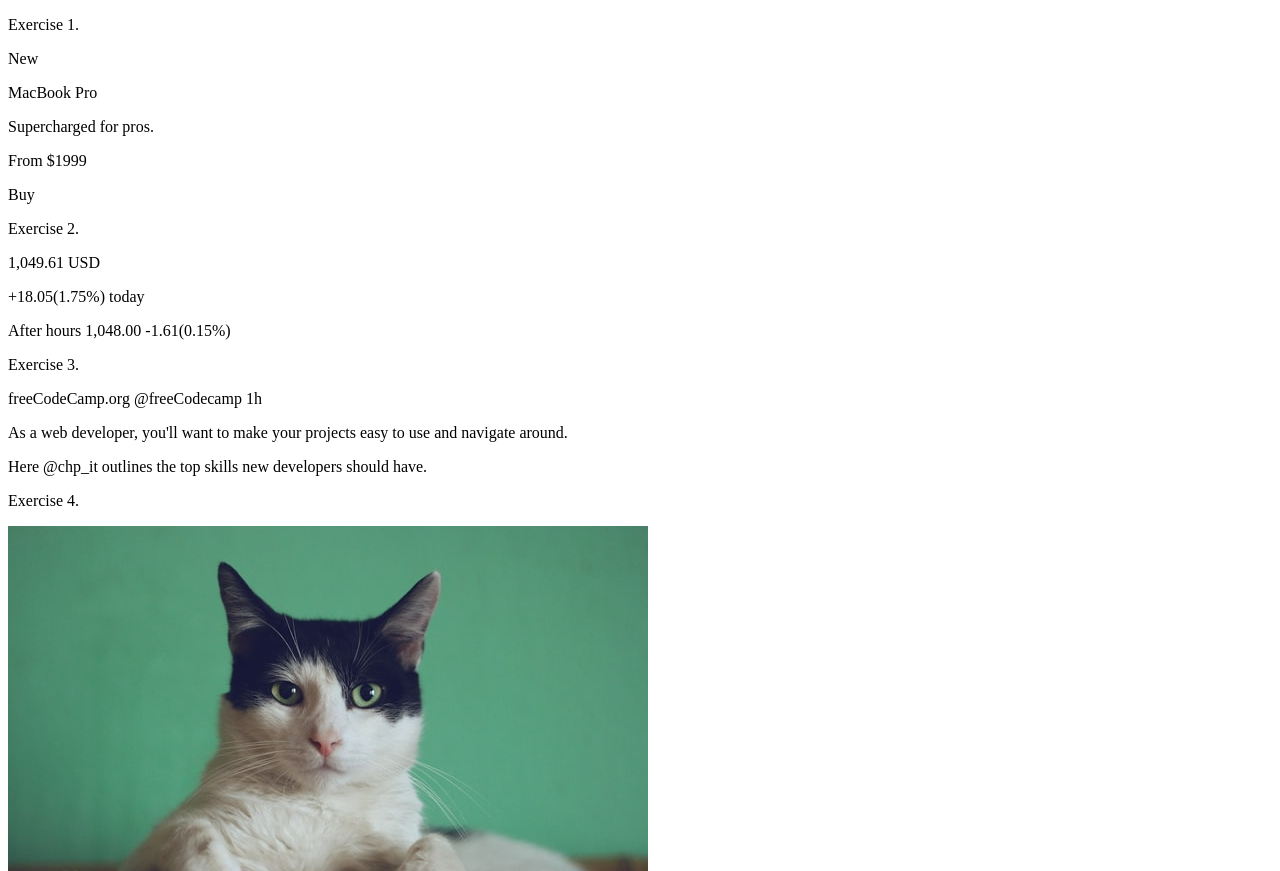
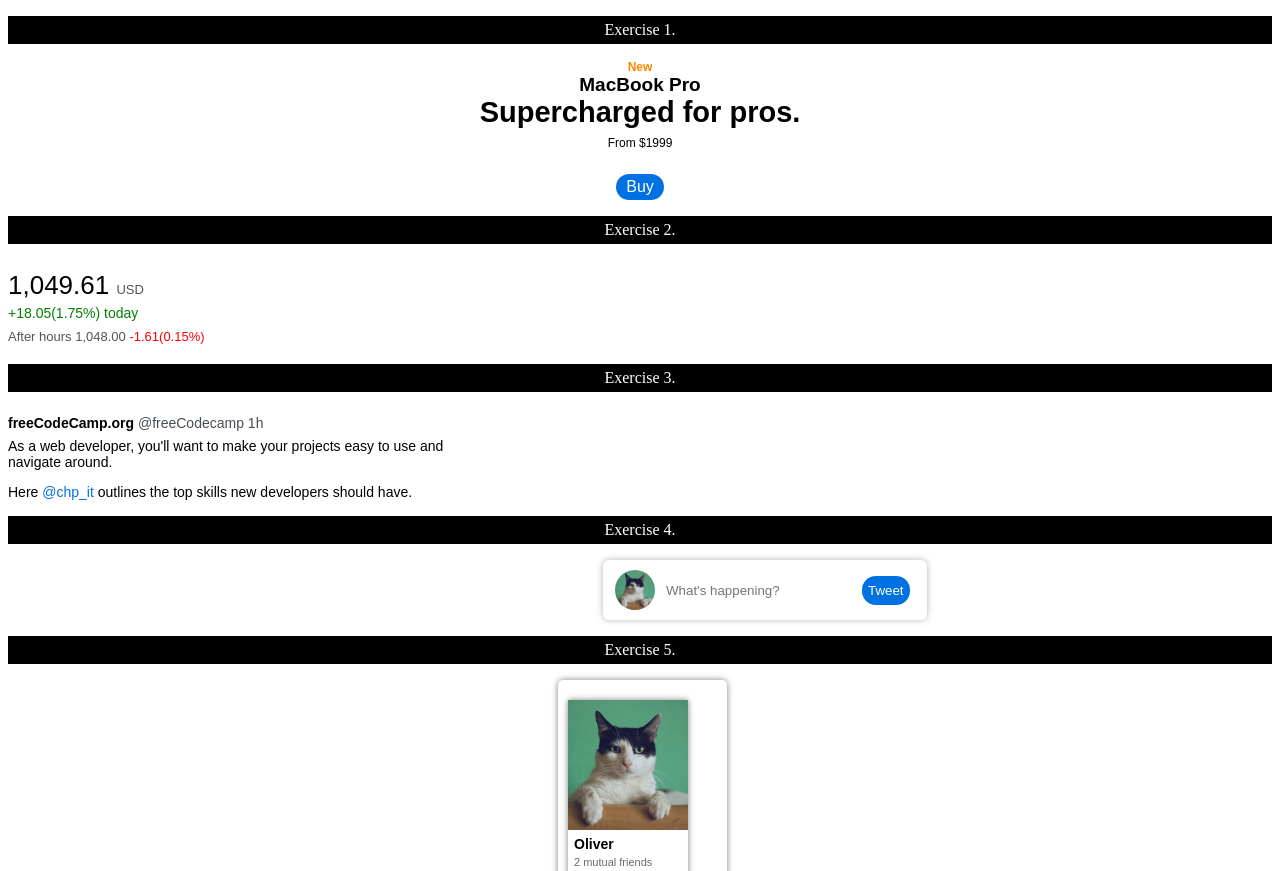
Before and after one commit to ranjeetkumar274/Exercises_of_HTML-CSS, a plain HTML site: page index.html in a window 1280 px wide. Shown: the top 871 px of the page. Drawn offline with Linux system fonts and the light colour scheme.

Commit message:
Update index.html

```diff
--- a/index.html
+++ b/index.html
@@ -6,7 +6,7 @@
     <title>Document</title>
 </head>
 
-<link rel="stylesheet" href="exercises.css">
+<link rel="stylesheet" href="Styles.css">
 <body>
       <!--exercises no. 1 -->
 
```
